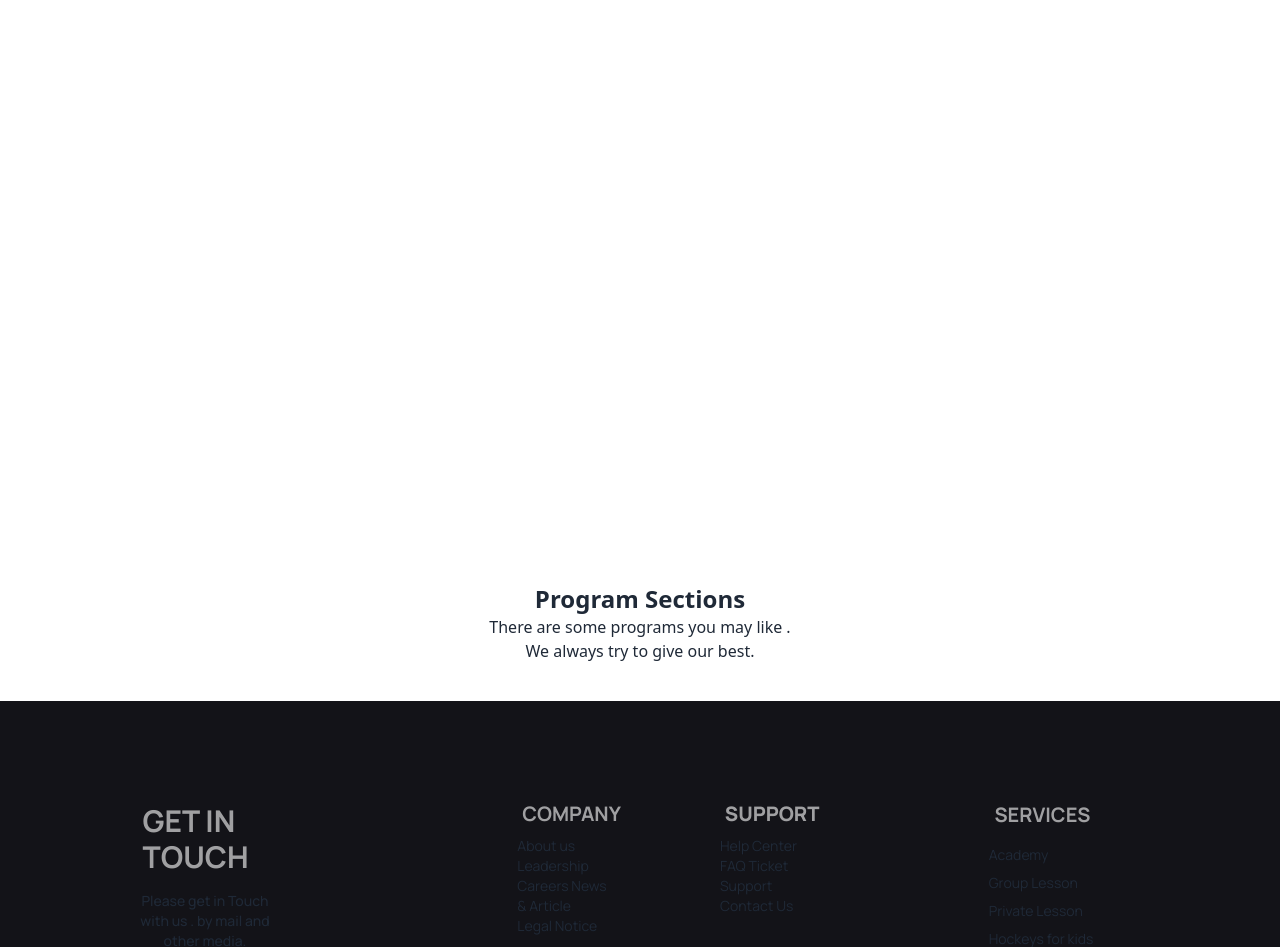
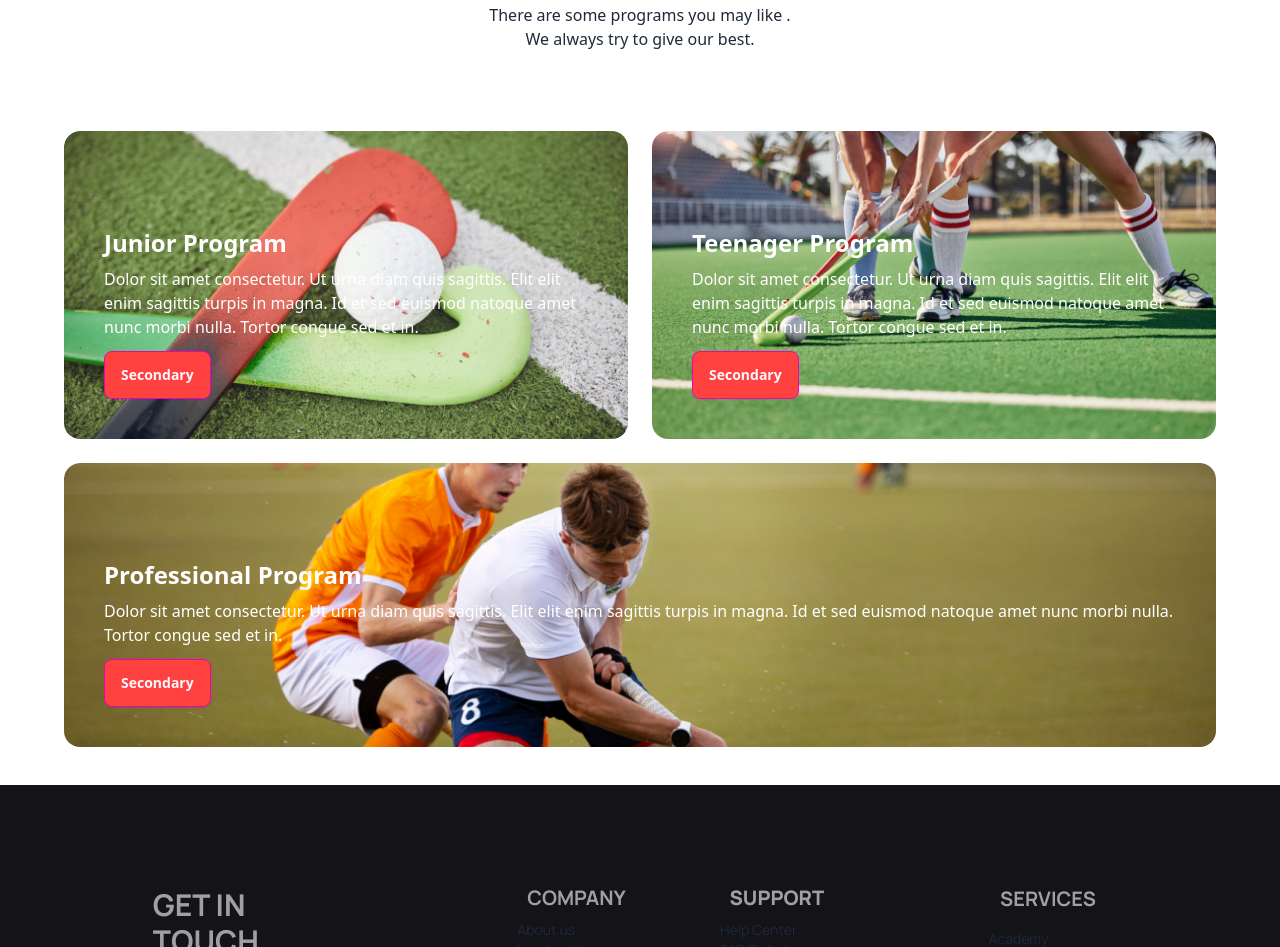
Before and after one commit to smmoontasir/3rd-assignment, a plain HTML site: page index.html in a window 1280 px wide. Shown: the part 1219-2166 px from the top of the page. Drawn offline with nearby package versions, Linux system fonts and the light colour scheme.

Commit message:
program section added

```diff
--- a/index.css
+++ b/index.css
@@ -2,7 +2,7 @@ body{
     margin: 0px;
 }
 header{
-    margin: 3% 5%
+    margin: 3% 10%
 
 }
 main{
--- a/index.html
+++ b/index.html
@@ -18,6 +18,9 @@
  span{
     color: black ;
     font-size: 1.25rem;
+ }
+ .btwn-color{
+    background-color: #FF4240;
  }
  </style>
 
@@ -54,7 +57,7 @@
                 <h1 class="text-4xl font-bold text-center mb-3">Professional Hockeys Club</h1>
                 <p class="text-base font-medium text-[#131318] text-center">Welcome to our hockey club .<br>Here you can enjoy exciting hockey</p>
             </div>
-            <div class="grid grid-rows-4 lg:grid-cols-4 items-center gap-y-20 mt-12">
+            <div class="grid sm:grid-cols-1 lg:grid-cols-4 items-center gap-y-20 mt-12 mb-32">
                 <div class="m-auto flex flex-col justify-center items-center">
                     <div class="radial-progress text-red-600" style="--value:87;" role="progressbar"><span>87%</span></div>
                     <h1 class="mt-3 text-center text-2xl font-bold">Prayer Facility</h1>
@@ -77,13 +80,38 @@
                 </div>
         </section>
         <!-- Program section -->
-        <section>
-            <div>
-                <h1 class=" mt-3 text-center text-2xl font-bold">Program Sections</h1>
-                <p class="text-center text-base font-medium">There are some programs you may like .<br>We always try to give our best.</p>
+        <section class="mt=0">
+            <div class="mb-20">
+                <h1 class=" mt-3 text-center text-4xl font-extrabold">Program Sections</h1>
+                <p class="mt-5 text-center text-base font-medium">There are some programs you may like .<br>We always try to give our best.</p>
             </div>
-            <div>
-
+            <div class="rounded-2xl grid grid-cols-1 lg:grid-cols-2 gap-6">
+                <div class=" rounded-2xl w-full bg-no-repeat bg-cover" style="background-image:url('./Images/2.png');">
+                    <div class="px-10 pt-24 pb-10">
+                        <h1 class="text-white font-extrabold text-2xl mb-2">Junior Program</h1>
+                        <p class="text-white font-medium text-base mb-3">Dolor sit amet consectetur. Ut urna diam quis sagittis. Elit elit
+                            enim sagittis turpis in magna. Id et sed euismod natoque amet nunc morbi nulla. Tortor congue sed et in.</p>
+                        <button class="btn btn-active btn-secondary btwn-color">Secondary</button>
+                    </div>
+                </div >
+                <div class="rounded-2xl w-full bg-no-repeat bg-cover" style="background-image:url('./Images/3.png');">
+                    <div class="px-10 pt-24 pb-10">
+                        <h1 class="text-white font-extrabold text-2xl mb-2">Teenager Program</h1>
+                        <p class="text-white font-medium text-base mb-3">Dolor sit amet consectetur. Ut urna diam quis sagittis. Elit elit
+                            enim sagittis turpis in magna. Id et sed euismod natoque amet nunc morbi nulla. Tortor congue sed et in.</p>
+                        <button class="btn btn-active btn-secondary btwn-color">Secondary</button>
+                    </div>
+                </div >
+                <div class="rounded-2xl lg:col-span-2 bg-cover w-full bg-no-repeat" style="background-image:url('./Images/4.png');">
+                    <div class="px-10 pt-24 pb-10 flex ">
+                       <div class="pt">
+                        <h1 class="text-white font-extrabold text-2xl mb-2">Professional Program</h1>
+                        <p class="text-white font-medium text-base mb-3">Dolor sit amet consectetur. Ut urna diam quis sagittis. Elit elit
+                            enim sagittis turpis in magna. Id et sed euismod natoque amet nunc morbi nulla. Tortor congue sed et in.</p>
+                        <button class="btn btn-active btn-secondary btwn-color">Secondary</button>
+                       </div>
+                    </div>
+                </div>
             </div>
         </section>
     </main>
```
